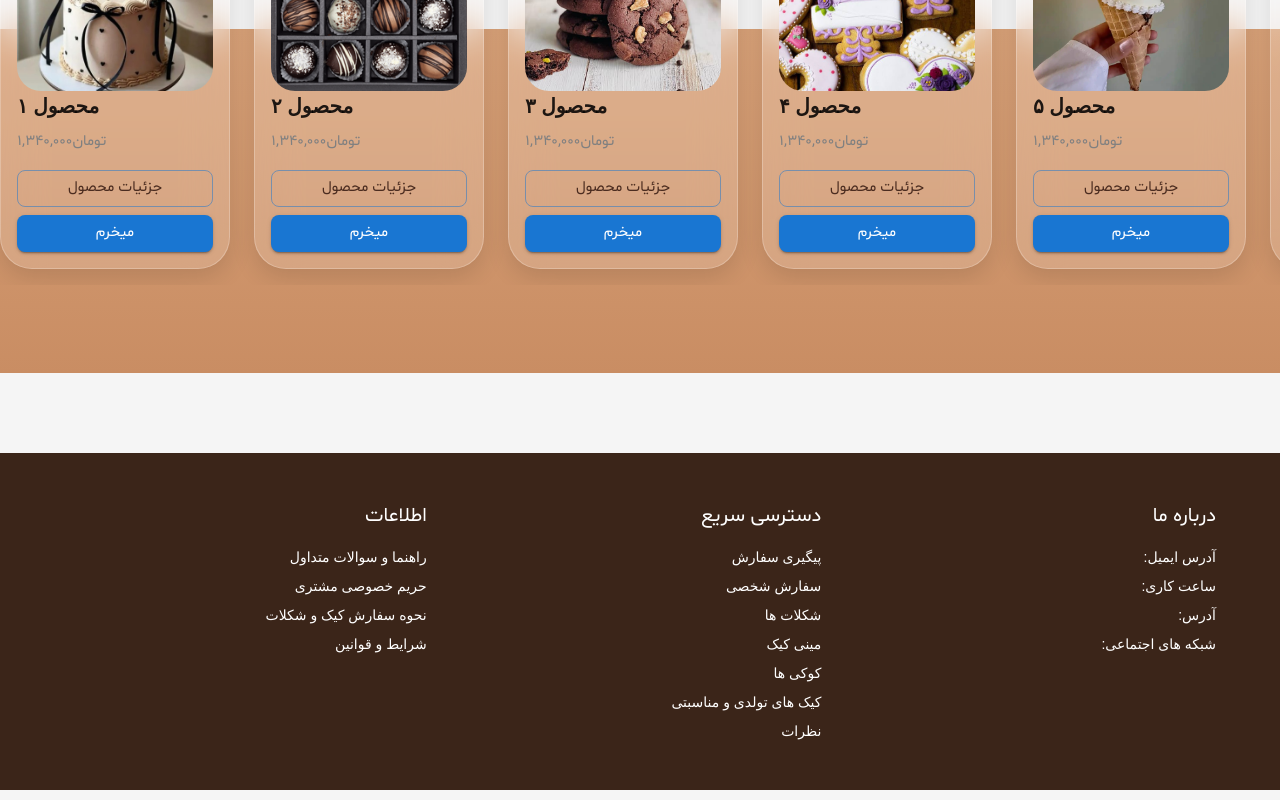
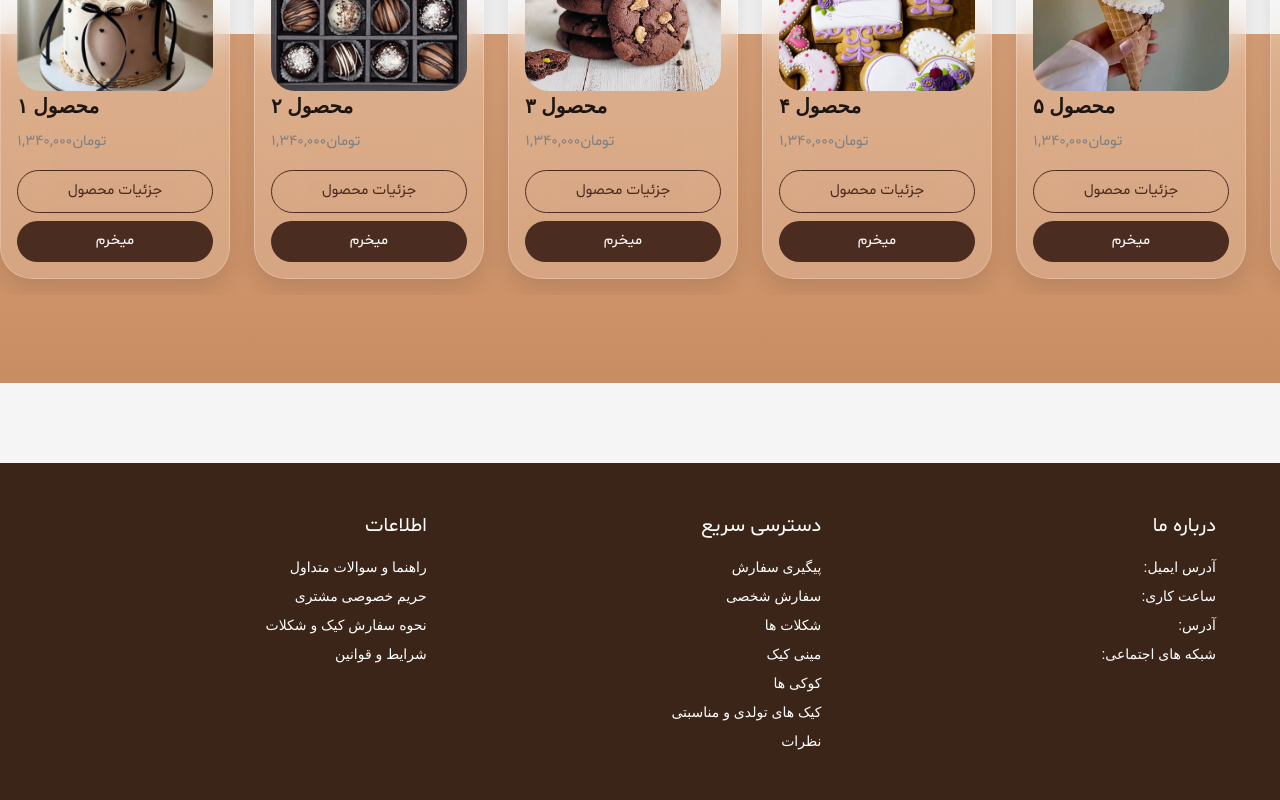
Before and after one commit to manixar/chocoBar-app, a Next.js app: page /home in a window 1280 px wide. Shown: the part 1295-2095 px from the top of the page. Built offline with nearby package versions, Linux system fonts and the light colour scheme.

Commit message:
initial commit

```diff
--- a/src/components/ProductsList/ProductsList.jsx
+++ b/src/components/ProductsList/ProductsList.jsx
@@ -13,51 +13,131 @@ import ProductSlider from "../ProductSlider/ProductSlider";
 import ArrowBackIosIcon from "@mui/icons-material/ArrowBackIos";
 import ArrowForwardIosIcon from "@mui/icons-material/ArrowForwardIos";
 import styled from "styled-components";
+import RemoveIcon from "@mui/icons-material";
+import AddIcon from "@mui/icons-material";
+import { useCart } from "../../context/CartContext";
 
-const DetailButton = styled(Button)(({ theme }) => ({
-  borderRadius: "40px",
-  padding: "8px 16px",
-  background: "transparent",
-  color: "#4b2c20",
-  fontWeight: "600",
-  textTransform: "none",
-  fontSize: "14px",
-  border: "1px solid #4b2c20",
-  transition: "all 0.1s ease",
-  "&:hover": {
-    background: "#4b2c20",
-    color: "white",
-    border: "1.5px solid #4b2c20",
-  },
-}));
+// استایل دکمه جزئیات محصول
+const DetailButton = styled.button`
+  width: 100%;
+  border-radius: 40px;
+  padding: 8px 16px;
+  background: transparent;
+  color: #4b2c20;
+  font-weight: 600;
+  text-transform: none;
+  font-size: 13px;
+  border: 1.5px solid #4b2c20;
+  cursor: pointer;
+  transition: all 0.3s ease;
+  font-family: inherit;
 
-const BuyButton = styled(Button)(({ theme }) => ({
-  borderRadius: "40px",
-  padding: "8px 16px",
-  background: "#4b2c20",
-  color: "white",
-  fontWeight: 600,
-  textTransform: "none",
-  fontSize: "13px",
-  gap: "6px",
-  transition: "all 0.3s cubic-bezier(0.68, -0.55, 0.265, 1.55)",
-  "&:hover": {
-    background: "#3a2218",
-    gap: "10px",
-    boxShadow: "0 4px 12px rgba(75, 44, 32, 0.3)",
-    "& .MuiButton-endIcon": {
-      transform: "translateX(4px)",
-    },
-  },
-  "& .MuiButton-endIcon": {
-    transition: "transform 0.3s cubic-bezier(0.68, -0.55, 0.265, 1.55)",
-  },
-}));
+  &:hover {
+    background: #4b2c20;
+    color: white;
+    transform: translateY(-2px);
+  }
+`;
 
+// استایل دکمه خرید
+const BuyButton = styled.button`
+  width: 100%;
+  border-radius: 40px;
+  padding: 8px 16px;
+  background: #4b2c20;
+  color: white;
+  font-weight: 600;
+  text-transform: none;
+  font-size: 13px;
+  border: none;
+  cursor: pointer;
+  display: flex;
+  align-items: center;
+  justify-content: center;
+  gap: 6px;
+  transition: all 0.3s cubic-bezier(0.68, -0.55, 0.265, 1.55);
+  font-family: inherit;
+
+  &:hover {
+    background: #3a2218;
+    gap: 10px;
+    transform: translateY(-2px);
+    box-shadow: 0 4px 12px rgba(75, 44, 32, 0.3);
+  }
+
+  &:hover svg {
+    transform: translateX(4px);
+  }
+
+  svg {
+    transition: transform 0.3s cubic-bezier(0.68, -0.55, 0.265, 1.55);
+  }
+`;
+
+// استایل کنترلگر تعداد
+const QuantityWrapper = styled.div`
+  display: flex;
+  align-items: center;
+  justify-content: space-between;
+  background-color: #f5f5f5;
+  border-radius: 40px;
+  padding: 4px;
+  gap: 8px;
+  width: 100%;
+`;
+
+const QuantityButtonStyled = styled.button`
+  background-color: #4b2c20;
+  color: white;
+  padding: 6px;
+  border: none;
+  border-radius: 50%;
+  cursor: pointer;
+  display: flex;
+  align-items: center;
+  justify-content: center;
+  width: 28px;
+  height: 28px;
+  transition: all 0.2s;
+
+  &:hover {
+    background-color: #3a2218;
+  }
+
+  &:disabled {
+    background-color: #ccc;
+    cursor: not-allowed;
+  }
+
+  svg {
+    font-size: 16px;
+  }
+`;
+
+const QuantityText = styled.span`
+  font-weight: 600;
+  font-size: 16px;
+  min-width: 30px;
+  text-align: center;
+  color: #4b2c20;
+`;
+const QuantityButton = ({ quantity, onIncrease, onDecrease }) => {
+  return (
+    <QuantityWrapper>
+      <QuantityButtonStyled onClick={onDecrease} disabled={quantity === 0}>
+        <RemoveIcon />
+      </QuantityButtonStyled>
+      <QuantityText>{quantity}</QuantityText>
+      <QuantityButtonStyled onClick={onIncrease}>
+        <AddIcon />
+      </QuantityButtonStyled>
+    </QuantityWrapper>
+  );
+};
 export default function ProductsList() {
-  const theme = useTheme();
-  const { addToCart } = useContext(CartContext);
+  const { addToCart, removeFromCart, getProductQuantity } = useCart();
   const sliderRef = useRef();
+
   const bestSellers = [
     {
       id: 1,
@@ -124,8 +204,16 @@ export default function ProductsList() {
   ];
 
   const handleIncrease = (product) => {
-    console.log("افزودن محصول", product);
+    console.log("محصول", product, "اضافه شد");
     addToCart(product);
+  };
+
+  const handleDecrease = (product) => {
+    console.log("محصول", product, "حذف شد");
+  };
+
+  const handleDetailClick = (product) => {
+    alert(`جزئیات محصول: ${product.title}\nقیمت: $${product.price}`);
   };
 
   return (
--- a/src/context/CartContext.js
+++ b/src/context/CartContext.js
@@ -1,39 +1,94 @@
-import { createContext, useState } from "react";
+"use client";
+import { createContext, useState, useEffect, useContext } from "react";
 
 export const CartContext = createContext();
 
 export const CartProvider = ({ children }) => {
   const [cartItems, setCartItems] = useState([]);
+  const [cartCount, setCartCount] = useState(0);
 
+  //MOHASEBE TEDAD KOLLE SABAD KHARID
+  useEffect(() => {
+    const total = cartItems.reduce((sum, item) => sum + item.quantity, 0);
+    setCartCount(total);
+  }, [cartItems]);
+  //EZAFE BE SABAD KHARID
   const addToCart = (product) => {
-    setCartItems((prev) => {
-      const existing = prev.find((item) => item.id === product.id);
-      if (existing) {
-        return prev.map((item) =>
-          item.id === product.id ? { ...item, qty: item.qty + 1 } : item,
+    setCartItems((prevItems) => {
+      const existingItem = prevItems.find((item) => item.id === product.id);
+
+      if (existingItem) {
+        // اگر محصول موجود بود، تعداد را زیاد کن
+        return prevItems.map((item) =>
+          item.id === product.id
+            ? { ...item, quantity: item.quantity + 1 }
+            : item,
+        );
+      } else {
+        // اگر محصول جدید بود، با تعداد 1 اضافه کن
+        return [...prevItems, { ...product, quantity: 1 }];
+      }
+    });
+  };
+  //KAM KARDAN AZ SABADE KHARID
+  const removeFromCart = (productId) => {
+    setCartItems((prevItems) => {
+      const existingItem = prevItems.find((item) => item.id === productId);
+
+      if (existingItem && existingItem.quantity === 1) {
+        // اگر تعداد 1 بود، محصول را حذف کن
+        return prevItems.filter((item) => item.id !== productId);
+      } else {
+        // اگر تعداد بیشتر بود، یکی کم کن
+        return prevItems.map((item) =>
+          item.id === productId
+            ? { ...item, quantity: item.quantity - 1 }
+            : item,
         );
       }
-      return [...prev, { ...product, qty: 1 }];
     });
   };
 
-  const removeFromCart = (productId) => {
-    setCartItems((prev) =>
-      prev
-        .map((item) =>
-          item.id === productId ? { ...item, qty: item.qty - 1 } : item,
-        )
-        .filter((item) => item.qty > 0),
+  //TEDADE YE MAHSOOLE KHAS
+  const getProductQuantity = (productId) => {
+    const item = cartItems.find((item) => item.id === productId);
+    return item ? item.quantity : 0;
+  };
+
+  //HAZFE KAMELE MAHSOL AZ SABAD KHARID
+  const deleteFromCart = (productId) => {
+    setCartItems((prevItems) =>
+      prevItems.filter((item) => item.id !== productId),
     );
   };
 
-  const totalItems = cartItems.reduce((sum, item) => sum + item.qty, 0);
+  //KHALI KARDANE SABAD KHARID
+  const clearCart = () => {
+    setCartItems([]);
+  };
 
   return (
     <CartContext.Provider
-      value={{ cartItems, addToCart, removeFromCart, totalItems }}
+      value={{
+        cartItems,
+        cartCount,
+        addToCart,
+        removeFromCart,
+        getProductQuantity,
+        deleteFromCart,
+        clearCart,
+      }}
     >
       {children}
     </CartContext.Provider>
   );
 };
+
+//CUSTOM HOOK USEFULL BARAYE ESTEFADE RAHAT
+export const useCart = () => {
+  const context = useContext(CartContext);
+  if (!context) {
+    throw new Error("useCart must be used within a CartProvider");
+  }
+  return context;
+};
```
